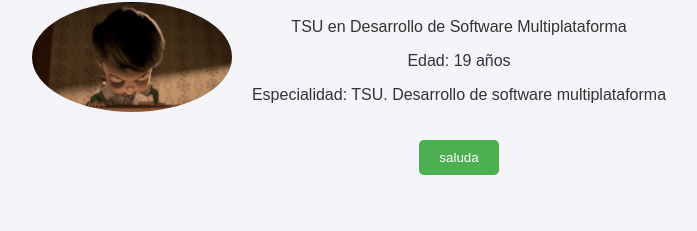
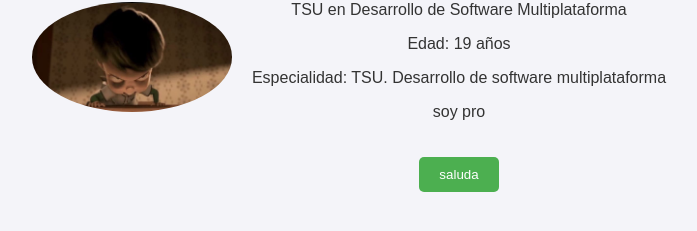
Before and after one commit to zahidgx/zahidgx.github.io, a plain HTML site: page index.html in a window 1280 px wide. Shown: the part 343-574 px from the top of the page, without its empty margins (291-988 px from the left). Drawn offline with Linux system fonts and the light colour scheme.

Commit message:
Update index.html

```diff
--- a/index.html
+++ b/index.html
@@ -16,6 +16,7 @@
             <p>TSU en Desarrollo de Software Multiplataforma</p>
             <p>Edad: 19 años</p>
             <p>Especialidad: TSU. Desarrollo de software multiplataforma</p>
+            <p>soy pro</p>
 
             <button id="saludarButton">saluda</button>
         </div>
```
